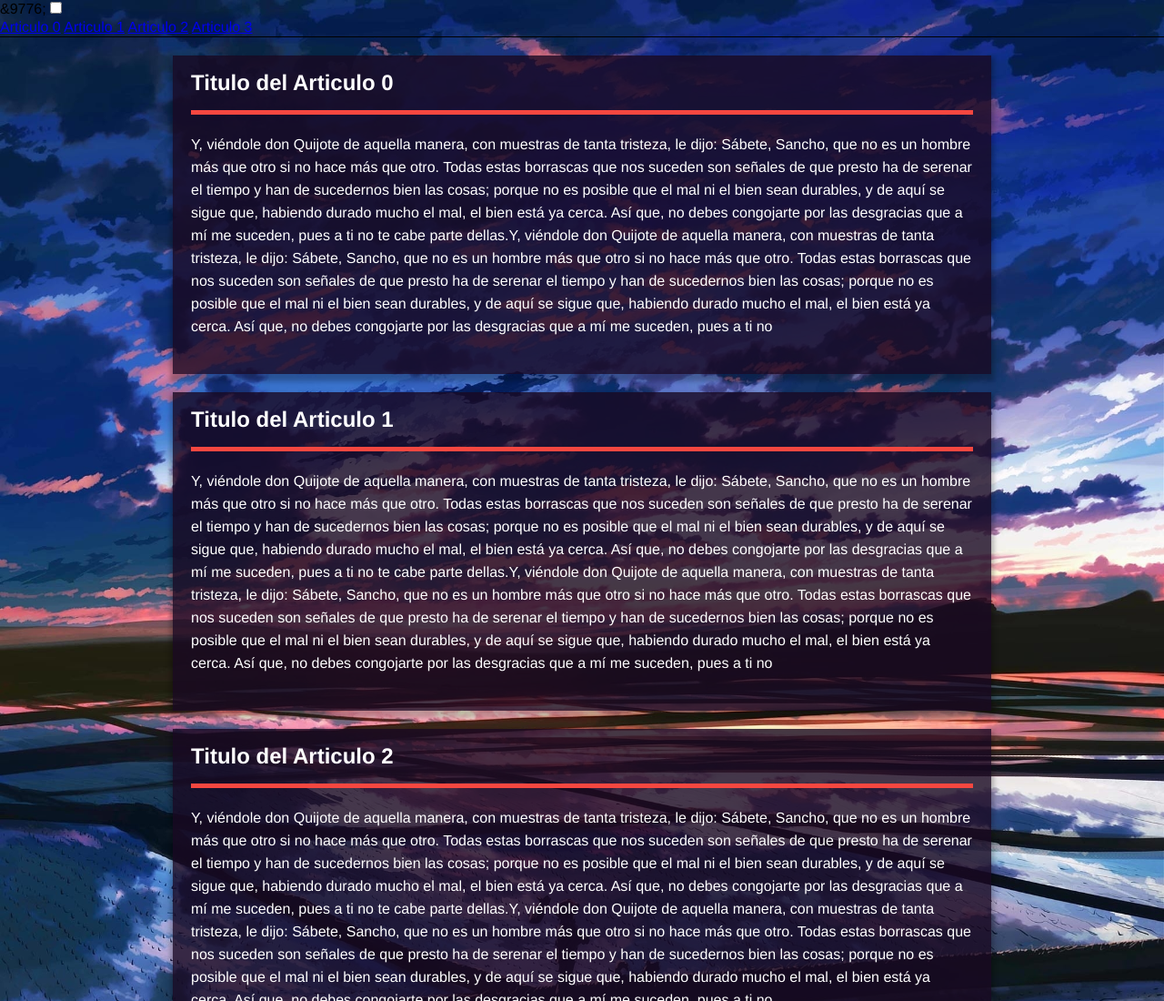
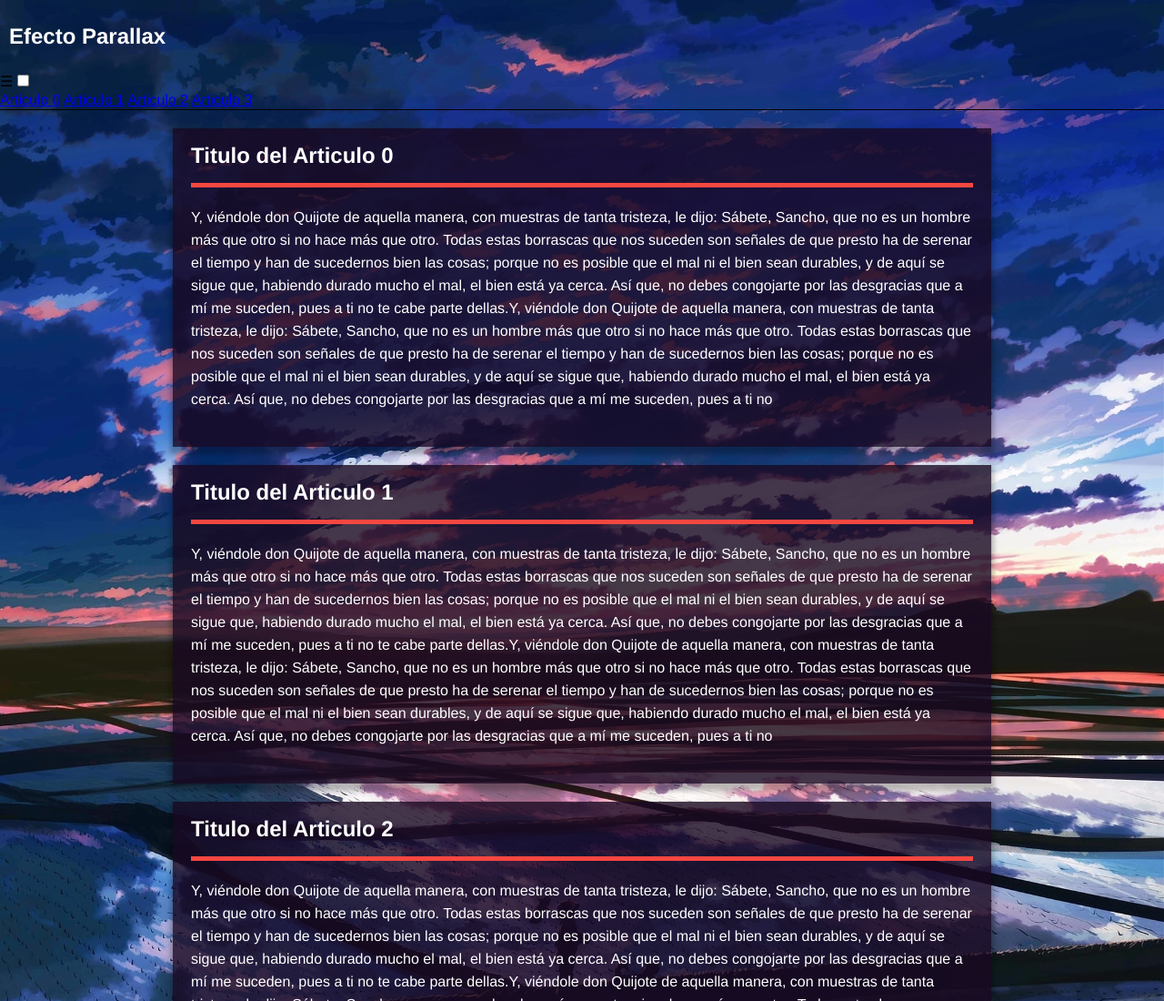
Before and after one commit to DNavarro10/Parallax, a plain HTML site: page index.html in a window 1280 px wide. Shown: the top 1100 px of the page at 91% size. Drawn offline with Linux system fonts and the light colour scheme.

Commit message:
nav agregado
se agrego la barra de navegacion, aplicado estilos y funcionalidad
basica,  pendiente de acabado

```diff
--- a/index.html
+++ b/index.html
@@ -12,7 +12,8 @@
 <script>document.write('<script src="http://' + (location.host || 'localhost').split(':')[0] + ':35729/livereload.js?snipver=1"></' + 'script>')</script>
 <header>
 	<nav>
-		<label for="toggle">&9776;</label>
+		<h1>Efecto Parallax</h1>
+		<label for="toggle">&#9776;</label>
 		<input type="checkbox" id="toggle">
 		<div class="menu">
 			<a href="#">Articulo 0</a>
```
